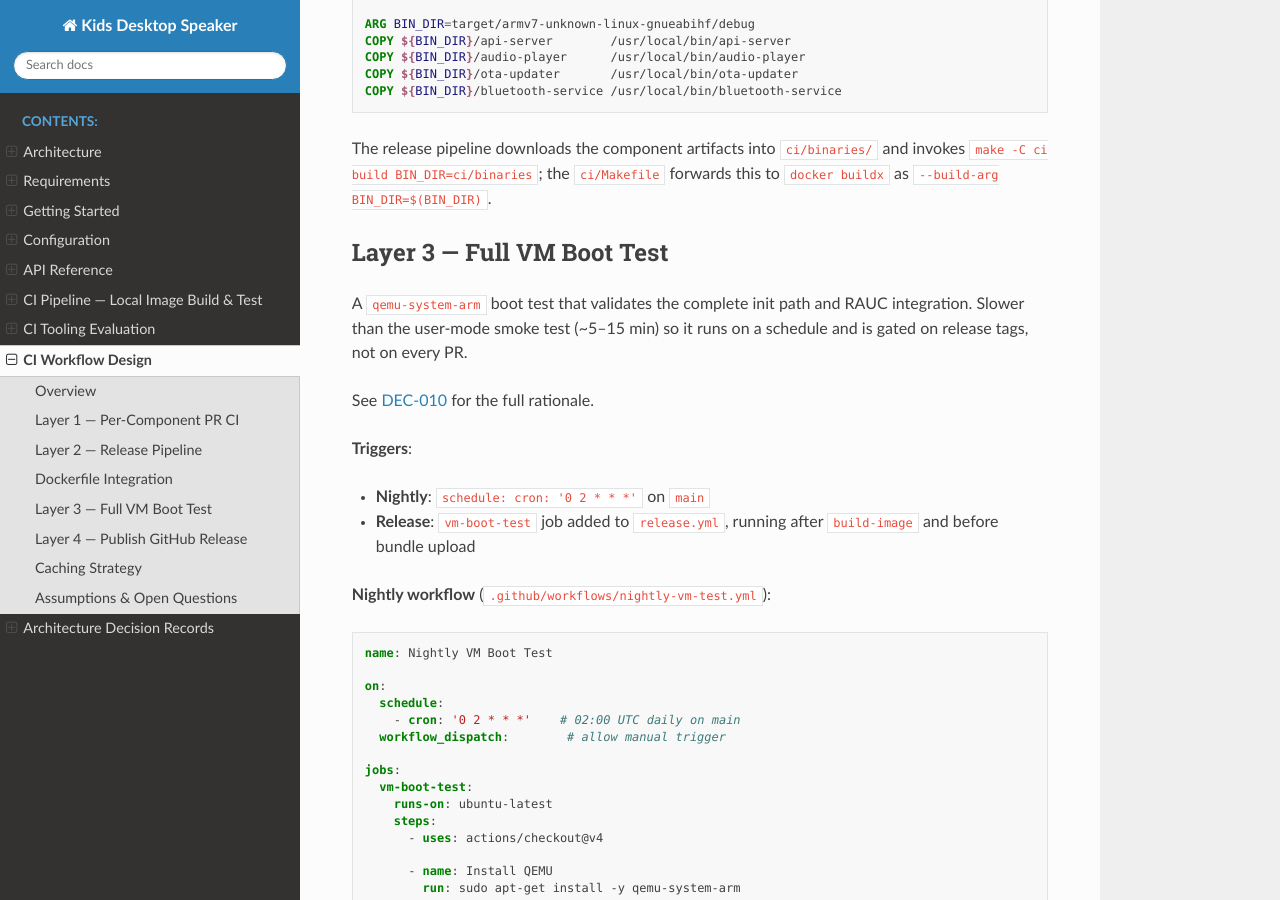
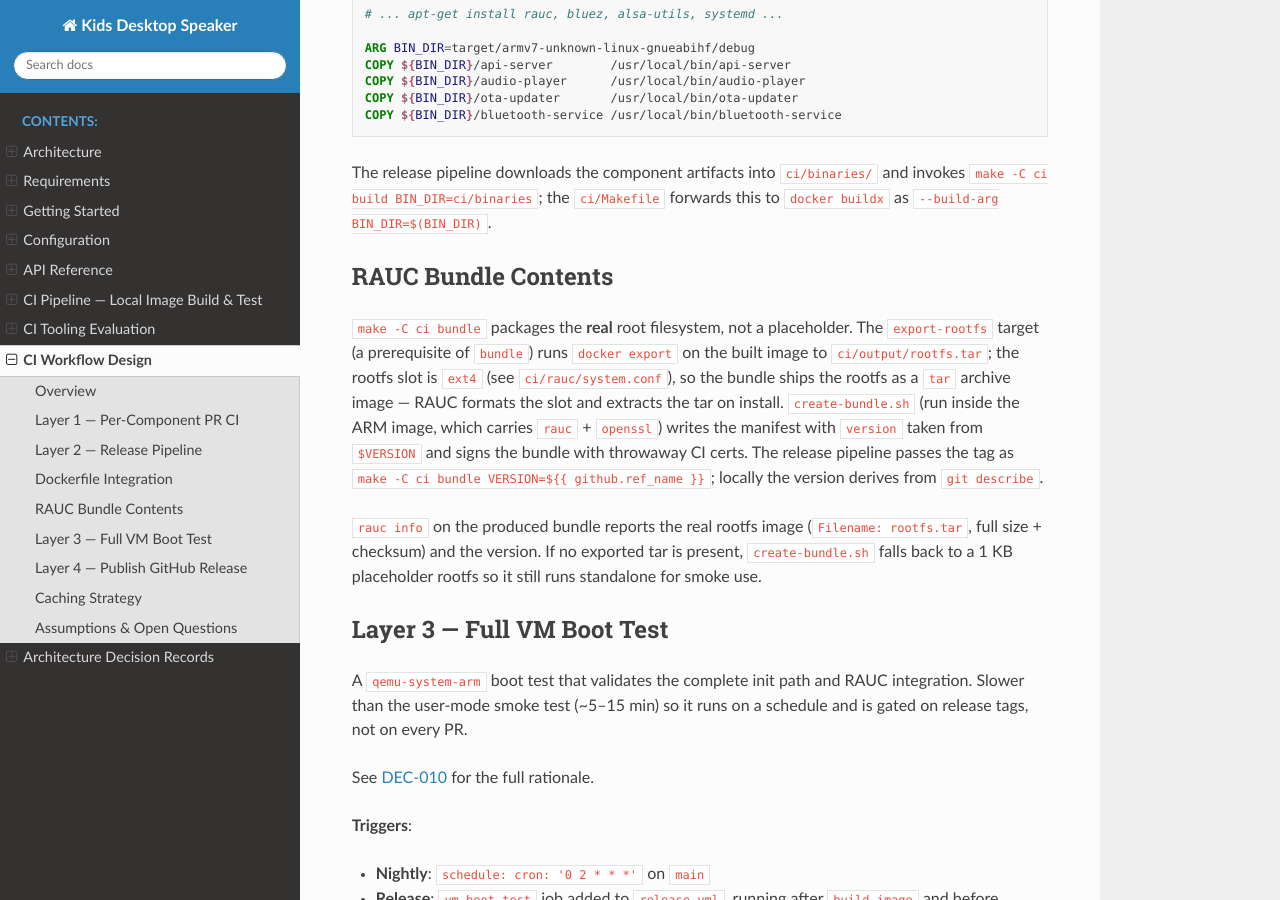
Before and after one commit to LydByDissing/kids-desktop-speaker, a Sphinx documentation site: the page built from docs/source/development/ci-workflows.rst, in a window 1280 px wide and 900 px high, scrolled down 4756 px. Built offline with Sphinx 7.4.7 and the Read the Docs theme 3.1.0, drawn with Linux system fonts in a browser that asks for light colours.

Commit message:
feat(ci): bundle the real Pi OS rootfs into the RAUC bundle (KDS-35k)
The bundle previously shipped a 1 KB placeholder rootfs with a hardcoded
version. Now `make -C ci bundle` packages the actual built image:

- ci/Makefile: add `export-rootfs` (docker export → ci/output/rootfs.tar) as a
  prerequisite of `bundle`, plus a `VERSION` var (git describe locally, tag in
  CI).
- ci/create-bundle.sh: bundle the exported rootfs as a tar archive image for
  the ext4 rootfs slot; take the manifest version from $VERSION; keep a
  placeholder fallback for standalone smoke runs.
- release.yml: `make -C ci bundle VERSION=${{ github.ref_name }}`.
- ci/scripts/test-create-bundle.sh: asserts via `rauc info` that the bundle
  carries the real rootfs.tar + tag version, and the placeholder fallback.

Validated locally: real rootfs (251 MB) bundled into a 55 MB signed .raucb;
`rauc info` shows Version + Filename: rootfs.tar with checksum; test 5/5 pass.

Closes KDS-35k.

Co-Authored-By: Claude Opus 4.8 <noreply@anthropic.com>

```diff
--- a/docs/source/development/ci-workflows.rst
+++ b/docs/source/development/ci-workflows.rst
@@ -289,6 +289,25 @@ edits:
 The release pipeline downloads the component artifacts into ``ci/binaries/``
 and invokes ``make -C ci build BIN_DIR=ci/binaries``; the ``ci/Makefile``
 forwards this to ``docker buildx`` as ``--build-arg BIN_DIR=$(BIN_DIR)``.
+
+RAUC Bundle Contents
+--------------------
+
+``make -C ci bundle`` packages the **real** root filesystem, not a placeholder.
+The ``export-rootfs`` target (a prerequisite of ``bundle``) runs
+``docker export`` on the built image to ``ci/output/rootfs.tar``; the rootfs
+slot is ``ext4`` (see ``ci/rauc/system.conf``), so the bundle ships the rootfs
+as a ``tar`` archive image — RAUC formats the slot and extracts the tar on
+install. ``create-bundle.sh`` (run inside the ARM image, which carries
+``rauc`` + ``openssl``) writes the manifest with ``version`` taken from
+``$VERSION`` and signs the bundle with throwaway CI certs. The release pipeline
+passes the tag as ``make -C ci bundle VERSION=${{ github.ref_name }}``; locally
+the version derives from ``git describe``.
+
+``rauc info`` on the produced bundle reports the real rootfs image (``Filename:
+rootfs.tar``, full size + checksum) and the version. If no exported tar is
+present, ``create-bundle.sh`` falls back to a 1 KB placeholder rootfs so it
+still runs standalone for smoke use.
 
 Layer 3 — Full VM Boot Test
 ----------------------------
```
Also changed, not shown: 4 other files.
